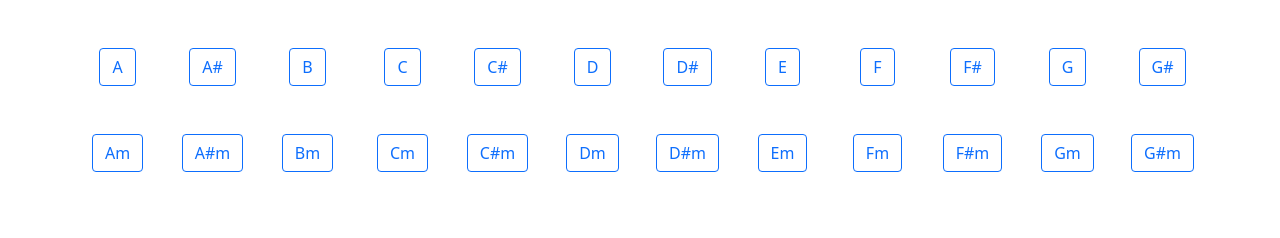
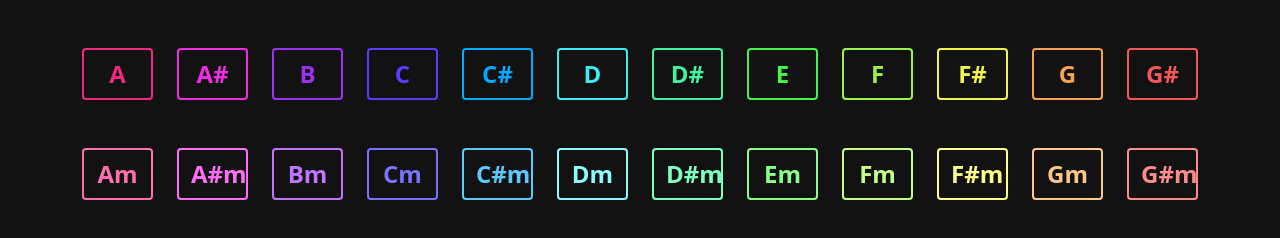
Before and after one commit to lmjh/capo-search-app, a plain HTML site: page index.html in a window 1280 px wide. Drawn offline with nearby package versions, Linux system fonts and the light colour scheme.

Commit message:
Add chord selection button styles

```diff
--- a/assets/css/style.css
+++ b/assets/css/style.css
@@ -0,0 +1,454 @@
+/* ---------- COLORS AND FONTS ---------- */
+
+:root {
+    --color-a: #f0287f;
+    --color-as: #f02de3;
+    --color-b: #9b31f1;
+    --color-c: #563dff;
+    --color-cs: #00abff;
+    --color-d: #3decf2;
+    --color-ds: #41f29f;
+    --color-e: #46f348;
+    --color-f: #9bf349;
+    --color-fs: #f1f44e;
+    --color-g: #f4a351;
+    --color-gs: #f55656;
+    --color-am: #ff6fad;
+    --color-asm: #ff6ff5;
+    --color-bm: #c174ff;
+    --color-cm: #7872ff;
+    --color-csm: #5cc9ff;
+    --color-dm: #8cfbff;
+    --color-dsm: #7effc2;
+    --color-em: #87ff89;
+    --color-fm: #c4ff8d;
+    --color-fsm: #fdff8a;
+    --color-gm: #ffc68c;
+    --color-gsm: #ff8c8c;
+    --color-bg: #121212;
+    --color-font: #ffffff;
+}
+
+body {
+    background-color: var(--color-bg);
+}
+
+p {
+    color: var(--color-font);
+}
+
+/* ---------- APP BUTTON STYLES ---------- */
+
+.chord-btn {
+    font-weight: bold;
+    font-size: 1.5em;
+    border-width: 2px;
+    width: 100%;
+}
+
+.btn-outline-a {
+    color: var(--color-a);
+    border-color: var(--color-a);
+}
+
+.btn-outline-a:hover {
+    color: var(--color-bg);
+    background-color: var(--color-a);
+    border-color: var(--color-a);
+}
+
+.btn-check:active + .btn-outline-a, .btn-check:checked + .btn-outline-a, .btn-outline-a.active, .btn-outline-a:active {
+    color: var(--color-bg);
+    background-color: var(--color-a);
+    border-color: var(--color-a);
+}
+
+.btn-outline-as {
+    color: var(--color-as);
+    border-color: var(--color-as);
+}
+
+.btn-outline-as:hover {
+    color: var(--color-bg);
+    background-color: var(--color-as);
+    border-color: var(--color-as);
+}
+
+.btn-check:active + .btn-outline-as, .btn-check:checked + .btn-outline-as, .btn-outline-as.active, .btn-outline-as:active {
+    color: var(--color-bg);
+    background-color: var(--color-as);
+    border-color: var(--color-as);
+}
+
+.btn-outline-b {
+    color: var(--color-b);
+    border-color: var(--color-b);
+}
+
+.btn-outline-b:hover {
+    color: var(--color-bg);
+    background-color: var(--color-b);
+    border-color: var(--color-b);
+}
+
+.btn-check:active + .btn-outline-b, .btn-check:checked + .btn-outline-b, .btn-outline-b.active, .btn-outline-b:active {
+    color: var(--color-bg);
+    background-color: var(--color-b);
+    border-color: var(--color-b);
+}
+
+.btn-outline-c {
+    color: var(--color-c);
+    border-color: var(--color-c);
+}
+
+.btn-outline-c:hover {
+    color: var(--color-bg);
+    background-color: var(--color-c);
+    border-color: var(--color-c);
+}
+
+.btn-check:active + .btn-outline-c, .btn-check:checked + .btn-outline-c, .btn-outline-c.active, .btn-outline-c:active {
+    color: var(--color-bg);
+    background-color: var(--color-c);
+    border-color: var(--color-c);
+}
+
+.btn-outline-cs {
+    color: var(--color-cs);
+    border-color: var(--color-cs);
+}
+
+.btn-outline-cs:hover {
+    color: var(--color-bg);
+    background-color: var(--color-cs);
+    border-color: var(--color-cs);
+}
+
+.btn-check:active + .btn-outline-cs, .btn-check:checked + .btn-outline-cs, .btn-outline-cs.active, .btn-outline-cs:active {
+    color: var(--color-bg);
+    background-color: var(--color-cs);
+    border-color: var(--color-cs);
+}
+
+.btn-outline-d {
+    color: var(--color-d);
+    border-color: var(--color-d);
+}
+
+.btn-outline-d:hover {
+    color: var(--color-bg);
+    background-color: var(--color-d);
+    border-color: var(--color-d);
+}
+
+.btn-check:active + .btn-outline-d, .btn-check:checked + .btn-outline-d, .btn-outline-d.active, .btn-outline-d:active {
+    color: var(--color-bg);
+    background-color: var(--color-d);
+    border-color: var(--color-d);
+}
+
+.btn-outline-ds {
+    color: var(--color-ds);
+    border-color: var(--color-ds);
+}
+
+.btn-outline-ds:hover {
+    color: var(--color-bg);
+    background-color: var(--color-ds);
+    border-color: var(--color-ds);
+}
+
+.btn-check:active + .btn-outline-ds, .btn-check:checked + .btn-outline-ds, .btn-outline-ds.active, .btn-outline-ds:active {
+    color: var(--color-bg);
+    background-color: var(--color-ds);
+    border-color: var(--color-ds);
+}
+
+.btn-outline-e {
+    color: var(--color-e);
+    border-color: var(--color-e);
+}
+
+.btn-outline-e:hover {
+    color: var(--color-bg);
+    background-color: var(--color-e);
+    border-color: var(--color-e);
+}
+
+.btn-check:active + .btn-outline-e, .btn-check:checked + .btn-outline-e, .btn-outline-e.active, .btn-outline-e:active {
+    color: var(--color-bg);
+    background-color: var(--color-e);
+    border-color: var(--color-e);
+}
+
+.btn-outline-f {
+    color: var(--color-f);
+    border-color: var(--color-f);
+}
+
+.btn-outline-f:hover {
+    color: var(--color-bg);
+    background-color: var(--color-f);
+    border-color: var(--color-f);
+}
+
+.btn-check:active + .btn-outline-f, .btn-check:checked + .btn-outline-f, .btn-outline-f.active, .btn-outline-f:active {
+    color: var(--color-bg);
+    background-color: var(--color-f);
+    border-color: var(--color-f);
+}
+
+.btn-outline-fs {
+    color: var(--color-fs);
+    border-color: var(--color-fs);
+}
+
+.btn-outline-fs:hover {
+    color: var(--color-bg);
+    background-color: var(--color-fs);
+    border-color: var(--color-fs);
+}
+
+.btn-check:active + .btn-outline-fs, .btn-check:checked + .btn-outline-fs, .btn-outline-fs.active, .btn-outline-fs:active {
+    color: var(--color-bg);
+    background-color: var(--color-fs);
+    border-color: var(--color-fs);
+}
+
+.btn-outline-g {
+    color: var(--color-g);
+    border-color: var(--color-g);
+}
+
+.btn-outline-g:hover {
+    color: var(--color-bg);
+    background-color: var(--color-g);
+    border-color: var(--color-g);
+}
+
+.btn-check:active + .btn-outline-g, .btn-check:checked + .btn-outline-g, .btn-outline-g.active, .btn-outline-g:active {
+    color: var(--color-bg);
+    background-color: var(--color-g);
+    border-color: var(--color-g);
+}
+
+.btn-outline-gs {
+    color: var(--color-gs);
+    border-color: var(--color-gs);
+}
+
+.btn-outline-gs:hover {
+    color: var(--color-bg);
+    background-color: var(--color-gs);
+    border-color: var(--color-gs);
+}
+
+.btn-check:active + .btn-outline-gs, .btn-check:checked + .btn-outline-gs, .btn-outline-gs.active, .btn-outline-gs:active {
+    color: var(--color-bg);
+    background-color: var(--color-gs);
+    border-color: var(--color-gs);
+}
+.btn-outline-am {
+    color: var(--color-am);
+    border-color: var(--color-am);
+}
+
+.btn-outline-am:hover {
+    color: var(--color-bg);
+    background-color: var(--color-am);
+    border-color: var(--color-am);
+}
+
+.btn-check:active + .btn-outline-am, .btn-check:checked + .btn-outline-am, .btn-outline-am.active, .btn-outline-am:active {
+    color: var(--color-bg);
+    background-color: var(--color-am);
+    border-color: var(--color-am);
+}
+
+.btn-outline-asm {
+    color: var(--color-asm);
+    border-color: var(--color-asm);
+}
+
+.btn-outline-asm:hover {
+    color: var(--color-bg);
+    background-color: var(--color-asm);
+    border-color: var(--color-asm);
+}
+
+.btn-check:active + .btn-outline-asm, .btn-check:checked + .btn-outline-asm, .btn-outline-asm.active, .btn-outline-asm:active {
+    color: var(--color-bg);
+    background-color: var(--color-asm);
+    border-color: var(--color-asm);
+}
+
+.btn-outline-bm {
+    color: var(--color-bm);
+    border-color: var(--color-bm);
+}
+
+.btn-outline-bm:hover {
+    color: var(--color-bg);
+    background-color: var(--color-bm);
+    border-color: var(--color-bm);
+}
+
+.btn-check:active + .btn-outline-bm, .btn-check:checked + .btn-outline-bm, .btn-outline-bm.active, .btn-outline-bm:active {
+    color: var(--color-bg);
+    background-color: var(--color-bm);
+    border-color: var(--color-bm);
+}
+
+.btn-outline-cm {
+    color: var(--color-cm);
+    border-color: var(--color-cm);
+}
+
+.btn-outline-cm:hover {
+    color: var(--color-bg);
+    background-color: var(--color-cm);
+    border-color: var(--color-cm);
+}
+
+.btn-check:active + .btn-outline-cm, .btn-check:checked + .btn-outline-cm, .btn-outline-cm.active, .btn-outline-cm:active {
+    color: var(--color-bg);
+    background-color: var(--color-cm);
+    border-color: var(--color-cm);
+}
+
+.btn-outline-csm {
+    color: var(--color-csm);
+    border-color: var(--color-csm);
+}
+
+.btn-outline-csm:hover {
+    color: var(--color-bg);
+    background-color: var(--color-csm);
+    border-color: var(--color-csm);
+}
+
+.btn-check:active + .btn-outline-csm, .btn-check:checked + .btn-outline-csm, .btn-outline-csm.active, .btn-outline-csm:active {
+    color: var(--color-bg);
+    background-color: var(--color-csm);
+    border-color: var(--color-csm);
+}
+
+.btn-outline-dm {
+    color: var(--color-dm);
+    border-color: var(--color-dm);
+}
+
+.btn-outline-dm:hover {
+    color: var(--color-bg);
+    background-color: var(--color-dm);
+    border-color: var(--color-dm);
+}
+
+.btn-check:active + .btn-outline-dm, .btn-check:checked + .btn-outline-dm, .btn-outline-dm.active, .btn-outline-dm:active {
+    color: var(--color-bg);
+    background-color: var(--color-dm);
+    border-color: var(--color-dm);
+}
+
+.btn-outline-dsm {
+    color: var(--color-dsm);
+    border-color: var(--color-dsm);
+}
+
+.btn-outline-dsm:hover {
+    color: var(--color-bg);
+    background-color: var(--color-dsm);
+    border-color: var(--color-dsm);
+}
+
+.btn-check:active + .btn-outline-dsm, .btn-check:checked + .btn-outline-dsm, .btn-outline-dsm.active, .btn-outline-dsm:active {
+    color: var(--color-bg);
+    background-color: var(--color-dsm);
+    border-color: var(--color-dsm);
+}
+
+.btn-outline-em {
+    color: var(--color-em);
+    border-color: var(--color-em);
+}
+
+.btn-outline-em:hover {
+    color: var(--color-bg);
+    background-color: var(--color-em);
+    border-color: var(--color-em);
+}
+
+.btn-check:active + .btn-outline-em, .btn-check:checked + .btn-outline-em, .btn-outline-em.active, .btn-outline-em:active {
+    color: var(--color-bg);
+    background-color: var(--color-em);
+    border-color: var(--color-em);
+}
+
+.btn-outline-fm {
+    color: var(--color-fm);
+    border-color: var(--color-fm);
+}
+
+.btn-outline-fm:hover {
+    color: var(--color-bg);
+    background-color: var(--color-fm);
+    border-color: var(--color-fm);
+}
+
+.btn-check:active + .btn-outline-fm, .btn-check:checked + .btn-outline-fm, .btn-outline-fm.active, .btn-outline-fm:active {
+    color: var(--color-bg);
+    background-color: var(--color-fm);
+    border-color: var(--color-fm);
+}
+
+.btn-outline-fsm {
+    color: var(--color-fsm);
+    border-color: var(--color-fsm);
+}
+
+.btn-outline-fsm:hover {
+    color: var(--color-bg);
+    background-color: var(--color-fsm);
+    border-color: var(--color-fsm);
+}
+
+.btn-check:active + .btn-outline-fsm, .btn-check:checked + .btn-outline-fsm, .btn-outline-fsm.active, .btn-outline-fsm:active {
+    color: var(--color-bg);
+    background-color: var(--color-fsm);
+    border-color: var(--color-fsm);
+}
+
+.btn-outline-gm {
+    color: var(--color-gm);
+    border-color: var(--color-gm);
+}
+
+.btn-outline-gm:hover {
+    color: var(--color-bg);
+    background-color: var(--color-gm);
+    border-color: var(--color-gm);
+}
+
+.btn-check:active + .btn-outline-gm, .btn-check:checked + .btn-outline-gm, .btn-outline-gm.active, .btn-outline-gm:active {
+    color: var(--color-bg);
+    background-color: var(--color-gm);
+    border-color: var(--color-gm);
+}
+
+.btn-outline-gsm {
+    color: var(--color-gsm);
+    border-color: var(--color-gsm);
+}
+
+.btn-outline-gsm:hover {
+    color: var(--color-bg);
+    background-color: var(--color-gsm);
+    border-color: var(--color-gsm);
+}
+
+.btn-check:active + .btn-outline-gsm, .btn-check:checked + .btn-outline-gsm, .btn-outline-gsm.active, .btn-outline-gsm:active {
+    color: var(--color-bg);
+    background-color: var(--color-gsm);
+    border-color: var(--color-gsm);
+}
--- a/assets/js/caposearch.js
+++ b/assets/js/caposearch.js
@@ -190,6 +190,7 @@
         $('#results').append(
             `<p>Use the ${position[chord]} shape to play ${chord}.</p>`)
     });
+    $('#results').append(`<hr>`);
 };
 
 /**
--- a/index.html
+++ b/index.html
@@ -7,6 +7,7 @@
     <meta name="viewport" content="width=device-width, initial-scale=1.0">
     <link href="https://cdn.jsdelivr.net/npm/bootstrap@5.1.3/dist/css/bootstrap.min.css" rel="stylesheet"
         integrity="sha384-1BmE4kWBq78iYhFldvKuhfTAU6auU8tT94WrHftjDbrCEXSU1oBoqyl2QvZ6jIW3" crossorigin="anonymous">
+    <link rel="stylesheet" href="assets/css/style.css">
     <script src="https://code.jquery.com/jquery-3.6.0.min.js"
         integrity="sha256-/xUj+3OJU5yExlq6GSYGSHk7tPXikynS7ogEvDej/m4=" crossorigin="anonymous"></script>
     <title>Capo Search App</title>
@@ -18,101 +19,101 @@
         <div class="row mt-5">
             <div class="col-1 text-center chord-selector">
                 <input type="checkbox" class="btn-check" id="btn-a" autocomplete="off">
-                <label class="btn btn-outline-primary" for="btn-a">A</label>
+                <label class="btn btn-outline-a chord-btn" for="btn-a">A</label>
             </div>
             <div class="col-1 text-center chord-selector">
                 <input type="checkbox" class="btn-check" id="btn-as" autocomplete="off">
-                <label class="btn btn-outline-primary" for="btn-as">A#</label>
+                <label class="btn btn-outline-as chord-btn" for="btn-as">A#</label>
             </div>
             <div class="col-1 text-center chord-selector">
                 <input type="checkbox" class="btn-check" id="btn-b" autocomplete="off">
-                <label class="btn btn-outline-primary" for="btn-b">B</label>
+                <label class="btn btn-outline-b chord-btn" for="btn-b">B</label>
             </div>
             <div class="col-1 text-center chord-selector">
                 <input type="checkbox" class="btn-check" id="btn-c" autocomplete="off">
-                <label class="btn btn-outline-primary" for="btn-c">C</label>
+                <label class="btn btn-outline-c chord-btn" for="btn-c">C</label>
             </div>
             <div class="col-1 text-center chord-selector">
                 <input type="checkbox" class="btn-check" id="btn-cs" autocomplete="off">
-                <label class="btn btn-outline-primary" for="btn-cs">C#</label>
+                <label class="btn btn-outline-cs chord-btn" for="btn-cs">C#</label>
             </div>
             <div class="col-1 text-center chord-selector">
                 <input type="checkbox" class="btn-check" id="btn-d" autocomplete="off">
-                <label class="btn btn-outline-primary" for="btn-d">D</label>
+                <label class="btn btn-outline-d chord-btn" for="btn-d">D</label>
             </div>
             <div class="col-1 text-center chord-selector">
                 <input type="checkbox" class="btn-check" id="btn-ds" autocomplete="off">
-                <label class="btn btn-outline-primary" for="btn-ds">D#</label>
+                <label class="btn btn-outline-ds chord-btn" for="btn-ds">D#</label>
             </div>
             <div class="col-1 text-center chord-selector">
                 <input type="checkbox" class="btn-check" id="btn-e" autocomplete="off">
-                <label class="btn btn-outline-primary" for="btn-e">E</label>
+                <label class="btn btn-outline-e chord-btn" for="btn-e">E</label>
             </div>
             <div class="col-1 text-center chord-selector">
                 <input type="checkbox" class="btn-check" id="btn-f" autocomplete="off">
-                <label class="btn btn-outline-primary" for="btn-f">F</label>
+                <label class="btn btn-outline-f chord-btn" for="btn-f">F</label>
             </div>
             <div class="col-1 text-center chord-selector">
                 <input type="checkbox" class="btn-check" id="btn-fs" autocomplete="off">
-                <label class="btn btn-outline-primary" for="btn-fs">F#</label>
+                <label class="btn btn-outline-fs chord-btn" for="btn-fs">F#</label>
             </div>
             <div class="col-1 text-center chord-selector">
                 <input type="checkbox" class="btn-check" id="btn-g" autocomplete="off">
-                <label class="btn btn-outline-primary" for="btn-g">G</label>
+                <label class="btn btn-outline-g chord-btn" for="btn-g">G</label>
             </div>
             <div class="col-1 text-center chord-selector">
                 <input type="checkbox" class="btn-check" id="btn-gs" autocomplete="off">
-                <label class="btn btn-outline-primary" for="btn-gs">G#</label>
+                <label class="btn btn-outline-gs chord-btn" for="btn-gs">G#</label>
             </div>
         </div>
         <div class="row mt-5">
             <div class="col-1 text-center chord-selector">
                 <input type="checkbox" class="btn-check" id="btn-am" autocomplete="off">
-                <label class="btn btn-outline-primary" for="btn-am">Am</label>
+                <label class="btn btn-outline-am chord-btn" for="btn-am">Am</label>
             </div>
             <div class="col-1 text-center chord-selector">
                 <input type="checkbox" class="btn-check" id="btn-asm" autocomplete="off">
-                <label class="btn btn-outline-primary" for="btn-asm">A#m</label>
+                <label class="btn btn-outline-asm chord-btn" for="btn-asm">A#m</label>
             </div>
             <div class="col-1 text-center chord-selector">
                 <input type="checkbox" class="btn-check" id="btn-bm" autocomplete="off">
-                <label class="btn btn-outline-primary" for="btn-bm">Bm</label>
+                <label class="btn btn-outline-bm chord-btn" for="btn-bm">Bm</label>
             </div>
             <div class="col-1 text-center chord-selector">
                 <input type="checkbox" class="btn-check" id="btn-cm" autocomplete="off">
-                <label class="btn btn-outline-primary" for="btn-cm">Cm</label>
+                <label class="btn btn-outline-cm chord-btn" for="btn-cm">Cm</label>
             </div>
             <div class="col-1 text-center chord-selector">
                 <input type="checkbox" class="btn-check" id="btn-csm" autocomplete="off">
-                <label class="btn btn-outline-primary" for="btn-csm">C#m</label>
+                <label class="btn btn-outline-csm chord-btn" for="btn-csm">C#m</label>
             </div>
             <div class="col-1 text-center chord-selector">
                 <input type="checkbox" class="btn-check" id="btn-dm" autocomplete="off">
-                <label class="btn btn-outline-primary" for="btn-dm">Dm</label>
+                <label class="btn btn-outline-dm chord-btn" for="btn-dm">Dm</label>
             </div>
             <div class="col-1 text-center chord-selector">
                 <input type="checkbox" class="btn-check" id="btn-dsm" autocomplete="off">
-                <label class="btn btn-outline-primary" for="btn-dsm">D#m</label>
+                <label class="btn btn-outline-dsm chord-btn" for="btn-dsm">D#m</label>
             </div>
             <div class="col-1 text-center chord-selector">
                 <input type="checkbox" class="btn-check" id="btn-em" autocomplete="off">
-                <label class="btn btn-outline-primary" for="btn-em">Em</label>
+                <label class="btn btn-outline-em chord-btn" for="btn-em">Em</label>
             </div>
             <div class="col-1 text-center chord-selector">
                 <input type="checkbox" class="btn-check" id="btn-fm" autocomplete="off">
-                <label class="btn btn-outline-primary" for="btn-fm">Fm</label>
+                <label class="btn btn-outline-fm chord-btn" for="btn-fm">Fm</label>
             </div>
             <div class="col-1 text-center chord-selector">
                 <input type="checkbox" class="btn-check" id="btn-fsm" autocomplete="off">
-                <label class="btn btn-outline-primary" for="btn-fsm">F#m</label>
+                <label class="btn btn-outline-fsm chord-btn" for="btn-fsm">F#m</label>
             </div>
             <div class="col-1 text-center chord-selector">
                 <input type="checkbox" class="btn-check" id="btn-gm" autocomplete="off">
-                <label class="btn btn-outline-primary" for="btn-gm">Gm</label>
+                <label class="btn btn-outline-gm chord-btn" for="btn-gm">Gm</label>
             </div>
             <div class="col-1 text-center chord-selector">
                 <input type="checkbox" class="btn-check" id="btn-gsm" autocomplete="off">
-                <label class="btn btn-outline-primary" for="btn-gsm">G#m</label>
+                <label class="btn btn-outline-gsm chord-btn" for="btn-gsm">G#m</label>
             </div>
         </div>
     </div>
```
